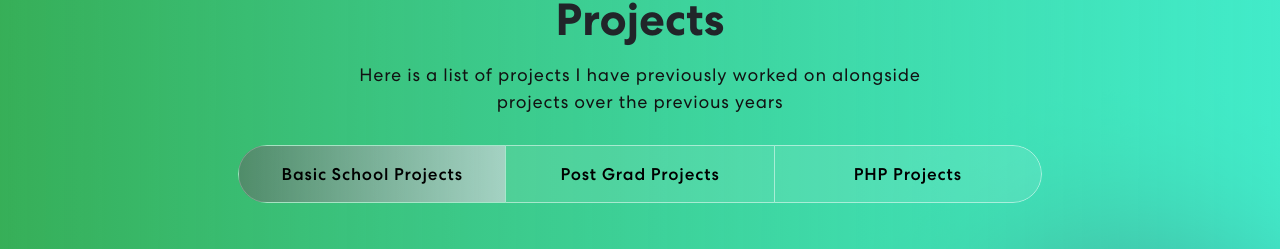
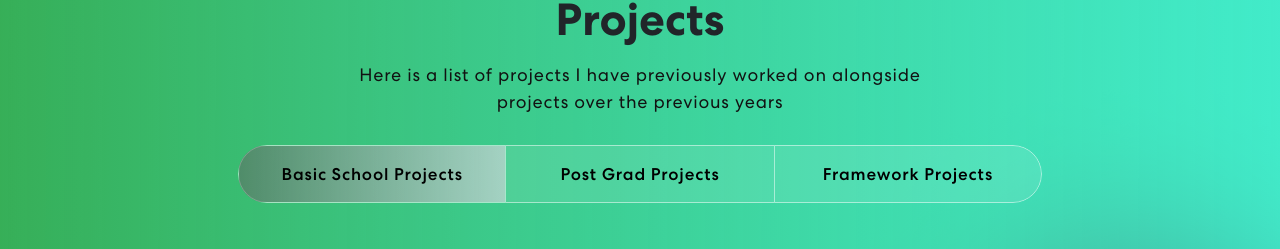
Before and after one commit to tombill143/tom-new-portfolio, a React (Create React App) app: page / in a window 1280 px wide. Shown: the part 1687-1936 px from the top of the page. Built offline with nearby package versions, Linux system fonts and the light colour scheme.

Commit message:
added a new digital product

```diff
--- a/src/components/Projects.js
+++ b/src/components/Projects.js
@@ -7,6 +7,7 @@ import projImg4 from "../assets/img/actors.png";
 import projImg5 from "../assets/img/hogwarts-admin.png";
 import projImg6 from "../assets/img/coffee-delight.png";
 import projImg7 from "../assets/img/falling-head-pic.png"
+import projImg8 from "../assets/img/better-todo-image.png";
 import colorSharp2 from "../assets/img/color-sharp2.png";
 import 'animate.css';
 import TrackVisibility from 'react-on-screen';
@@ -68,6 +69,13 @@ export const Projects = () => {
       link: "http://techtom.dk/game-project/", // Replace this with the actual link to the game
       alt: "Screenshot of Falling Heads Game",
       category: "Post Grad Projects"
+    },
+    {
+      title: "Todo list Application",
+      description: "A simple project utilising data from a postgres database",
+      imgUrl: projImg8,
+      link: "toms-todolist-app-master.vercel.app",
+      category: "Framework Projects"
     }
 
   ];
@@ -91,7 +99,7 @@ export const Projects = () => {
                         <Nav.Link eventKey="second">Post Grad Projects</Nav.Link>
                       </Nav.Item>
                       <Nav.Item>
-                        <Nav.Link eventKey="third">PHP Projects</Nav.Link>
+                        <Nav.Link eventKey="third">Framework Projects</Nav.Link>
                       </Nav.Item>
                     </Nav>
                     <Tab.Content id="slideInUp" className={isVisible ? "animate__animated animate__slideInUp" : ""}>
@@ -127,11 +135,11 @@ export const Projects = () => {
                         </Row>
                       </Tab.Pane>
 
-                      {/* PHP Projects Tab */}
+                      {/* Framework Projects Tab */}
                       <Tab.Pane eventKey="third">
                         <Row>
                           {
-                            projects.filter(project => project.category === "PHP Projects").map((project, index) => {
+                            projects.filter(project => project.category === "Framework Projects").map((project, index) => {
                               return (
                                 <ProjectCard
                                   key={index}
```
Also changed, not shown: src/assets/img/better-todo-image.png (added), src/assets/img/todo-app-image.png (added).
